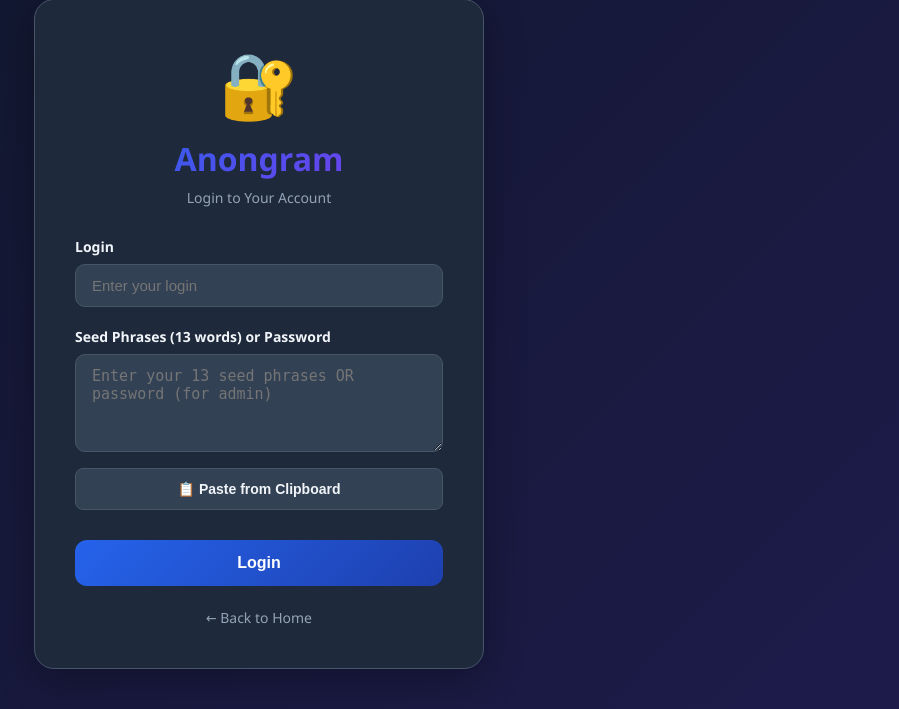
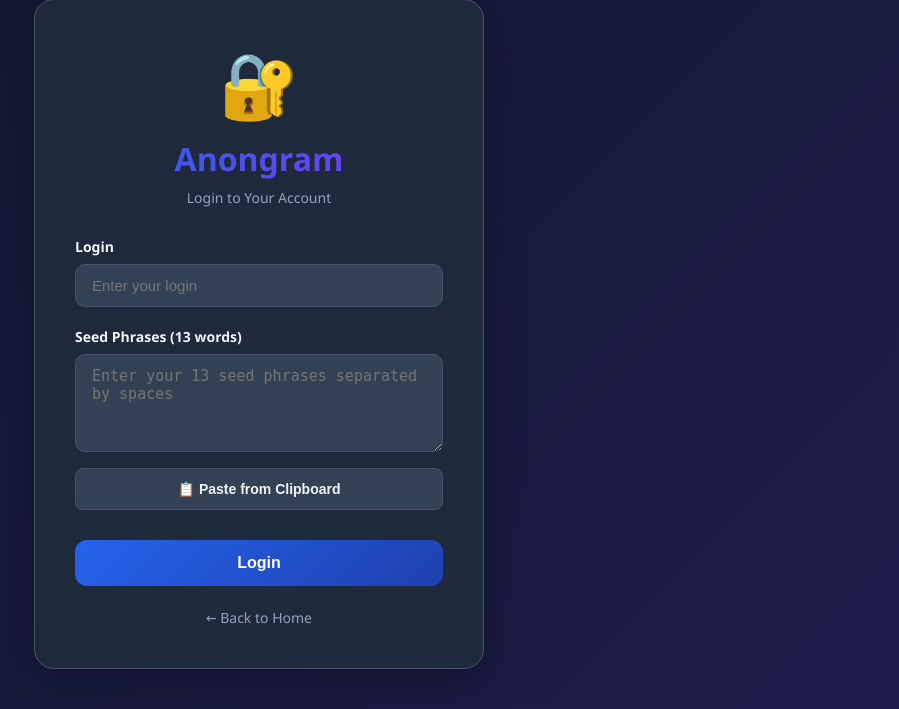
Before and after one commit to itoshoooddddd-oss/anongramchikk, a Flask app: page /login in a window 1280 px wide. Shown: the part 66-775 px from the top of the page, without its empty margins (381-1280 px from the left). Run offline with Flask 3, Linux system fonts and the light colour scheme.

Commit message:
Remove admin password hint from login page

```diff
--- a/templates/login.html
+++ b/templates/login.html
@@ -22,8 +22,8 @@
                 </div>
 
                 <div class="form-group">
-                    <label for="seedPhrases">Seed Phrases (13 words) or Password</label>
-                    <textarea id="seedPhrases" name="seed_phrases" rows="4" required placeholder="Enter your 13 seed phrases OR password (for admin)"></textarea>
+                    <label for="seedPhrases">Seed Phrases (13 words)</label>
+                    <textarea id="seedPhrases" name="seed_phrases" rows="4" required placeholder="Enter your 13 seed phrases separated by spaces"></textarea>
                     <button type="button" onclick="pasteFromClipboard()" class="paste-btn">📋 Paste from Clipboard</button>
                 </div>
 
```
